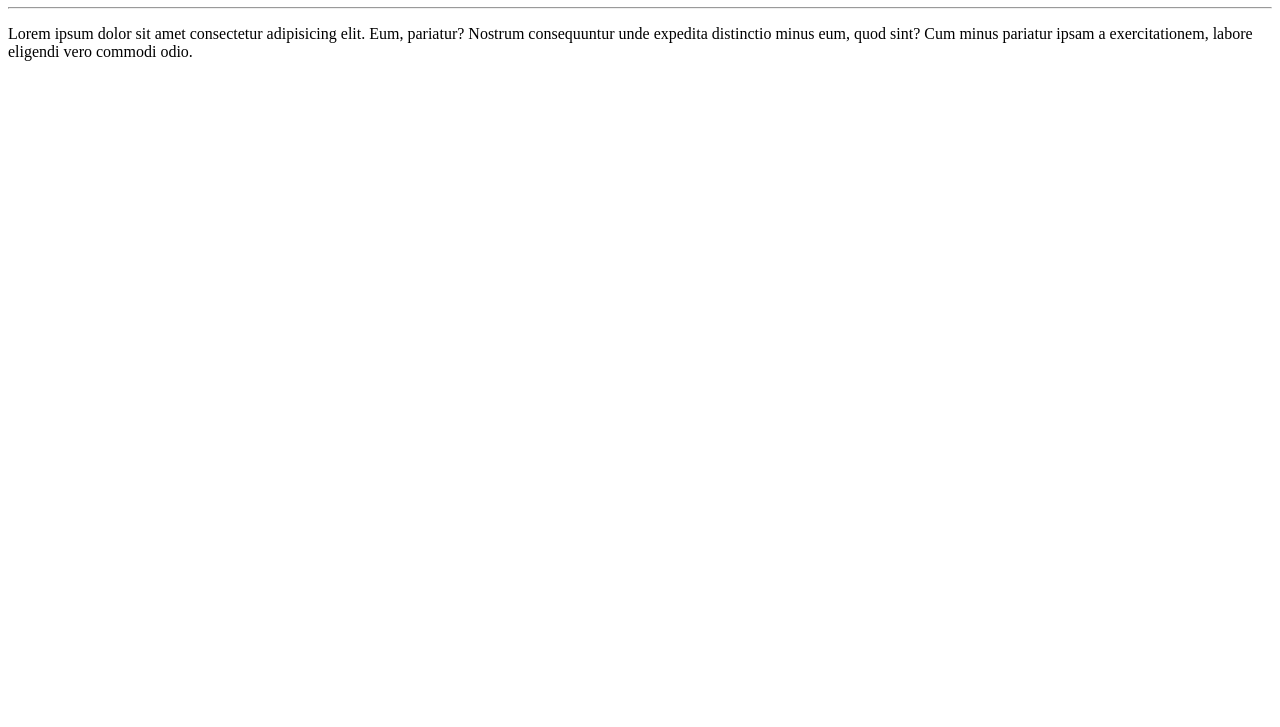
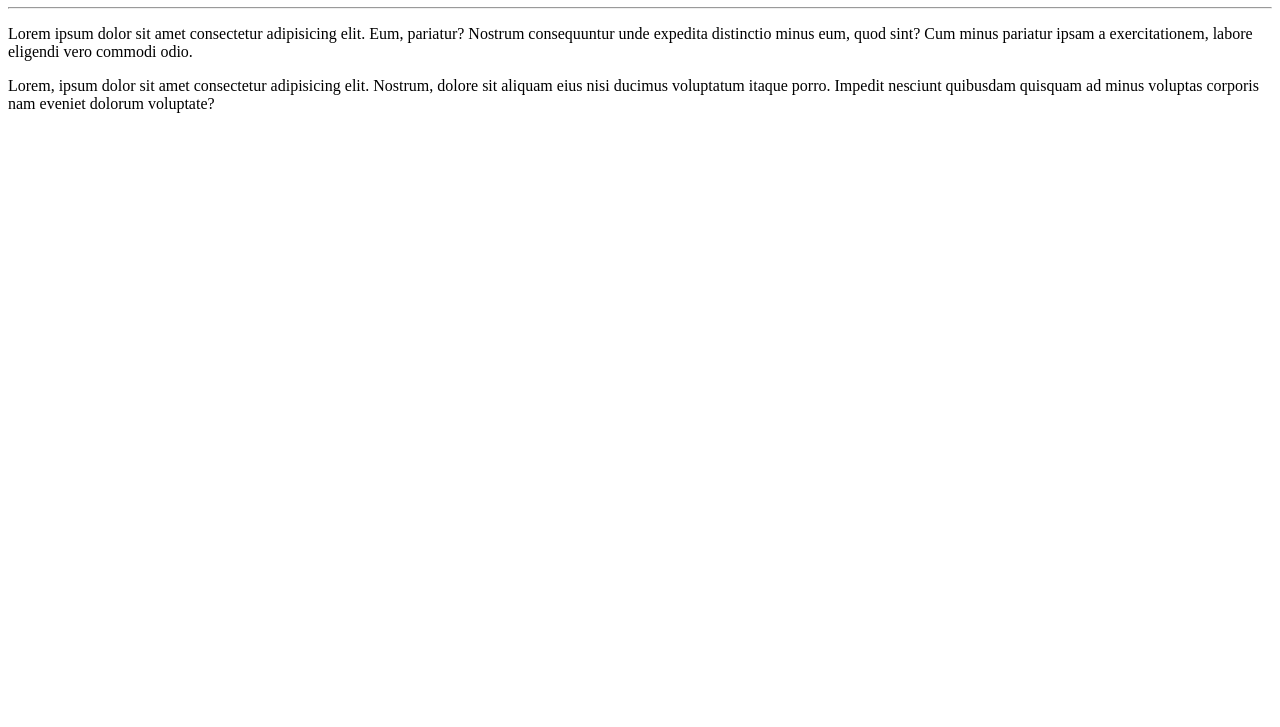
Before and after one commit to Lucas-G-Gomes/Ola-mundo, a plain HTML site: page site-exemplo/index.html in a window 1280 px wide. Shown: the part 73-800 px from the top of the page. Drawn offline with Linux system fonts and the light colour scheme.

Commit message:
adicionei um parágrafo

```diff
--- a/site-exemplo/index.html
+++ b/site-exemplo/index.html
@@ -10,5 +10,6 @@
     <h1>Olá, Mundo!</h1>
     <hr>
     <p>Lorem ipsum dolor sit amet consectetur adipisicing elit. Eum, pariatur? Nostrum consequuntur unde expedita distinctio minus eum, quod sint? Cum minus pariatur ipsam a exercitationem, labore eligendi vero commodi odio.</p>
+    <p>Lorem, ipsum dolor sit amet consectetur adipisicing elit. Nostrum, dolore sit aliquam eius nisi ducimus voluptatum itaque porro. Impedit nesciunt quibusdam quisquam ad minus voluptas corporis nam eveniet dolorum voluptate?</p>
 </body>
 </html>
```
